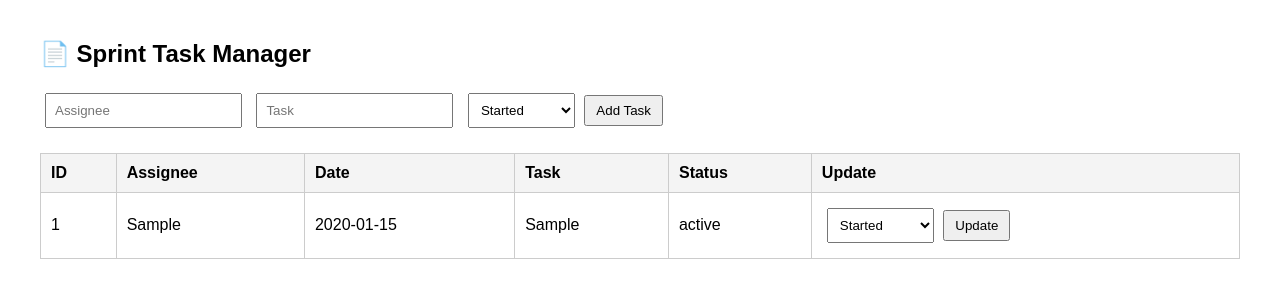
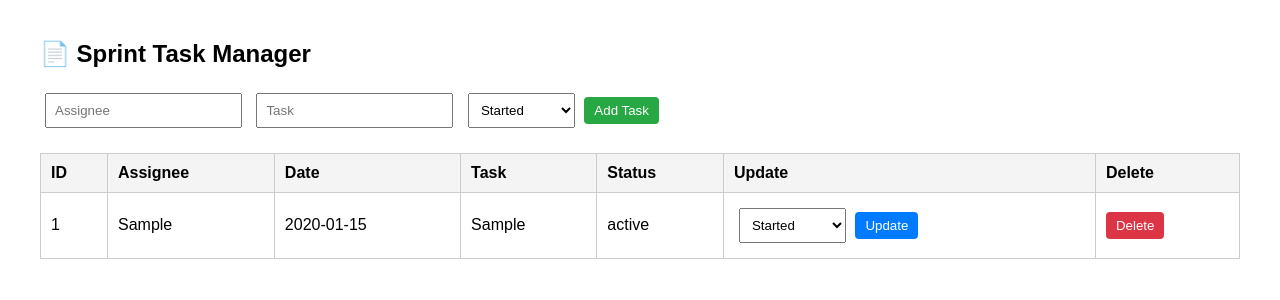
Before and after one commit to Ayush06102003/Sprint_taskmanager, a Flask app: page / in a window 1280 px wide. Shown: the top 300 px of the page. Run offline with Flask 3, Linux system fonts and the light colour scheme; tables that the repository leaves empty hold one stand-in row (values such as "Sample post").

Commit message:
Delete functionality

```diff
--- a/app.py
+++ b/app.py
@@ -100,6 +100,27 @@ def update_task(id):
 
     return redirect('/')
 
+@app.route('/delete/<int:id>', methods=['POST'])
+def delete_task(id):
+    try:
+        conn = sqlite3.connect('tasks.db')
+        cursor = conn.cursor()
+
+        cursor.execute(
+            "DELETE FROM tasks WHERE id=?",
+            (id,)
+        )
+
+        conn.commit()
+        conn.close()
+
+        logging.info(f'Task {id} deleted')
+
+    except Exception as e:
+        logging.error(f'Error deleting task: {e}')
+
+    return redirect('/')
+
 with app.app_context():
     init_db()
 if __name__ == "__main__":
--- a/templates/index.html
+++ b/templates/index.html
@@ -7,25 +7,64 @@
             font-family: Arial;
             margin: 40px;
         }
+
         input, select {
             padding: 8px;
             margin: 5px;
         }
+
         table {
             border-collapse: collapse;
             width: 100%;
             margin-top: 20px;
         }
+
         th, td {
             border: 1px solid #ccc;
             padding: 10px;
             text-align: left;
         }
+
         th {
             background-color: #f4f4f4;
         }
+
         button {
             padding: 6px 10px;
+            cursor: pointer;
+        }
+
+        .delete-btn {
+            background-color: #dc3545;
+            color: white;
+            border: none;
+            border-radius: 4px;
+        }
+
+        .delete-btn:hover {
+            background-color: #c82333;
+        }
+
+        .update-btn {
+            background-color: #007bff;
+            color: white;
+            border: none;
+            border-radius: 4px;
+        }
+
+        .update-btn:hover {
+            background-color: #0056b3;
+        }
+
+        .add-btn {
+            background-color: #28a745;
+            color: white;
+            border: none;
+            border-radius: 4px;
+        }
+
+        .add-btn:hover {
+            background-color: #218838;
         }
     </style>
 </head>
@@ -44,7 +83,7 @@
         <option>Blocked</option>
     </select>
 
-    <button type="submit">Add Task</button>
+    <button type="submit" class="add-btn">Add Task</button>
 </form>
 
 <table>
@@ -55,6 +94,7 @@
         <th>Task</th>
         <th>Status</th>
         <th>Update</th>
+        <th>Delete</th>
     </tr>
 
     {% for t in tasks %}
@@ -64,6 +104,7 @@
         <td>{{ t[2] }}</td>
         <td>{{ t[3] }}</td>
         <td>{{ t[4] }}</td>
+
         <td>
             <form action="/update/{{ t[0] }}" method="post">
                 <select name="status">
@@ -72,7 +113,21 @@
                     <option>Completed</option>
                     <option>Blocked</option>
                 </select>
-                <button type="submit">Update</button>
+
+                <button type="submit" class="update-btn">
+                    Update
+                </button>
+            </form>
+        </td>
+
+        <td>
+            <form action="/delete/{{ t[0] }}" method="post">
+                <button
+                    type="submit"
+                    class="delete-btn"
+                    onclick="return confirm('Are you sure you want to delete this task?');">
+                    Delete
+                </button>
             </form>
         </td>
     </tr>
```
